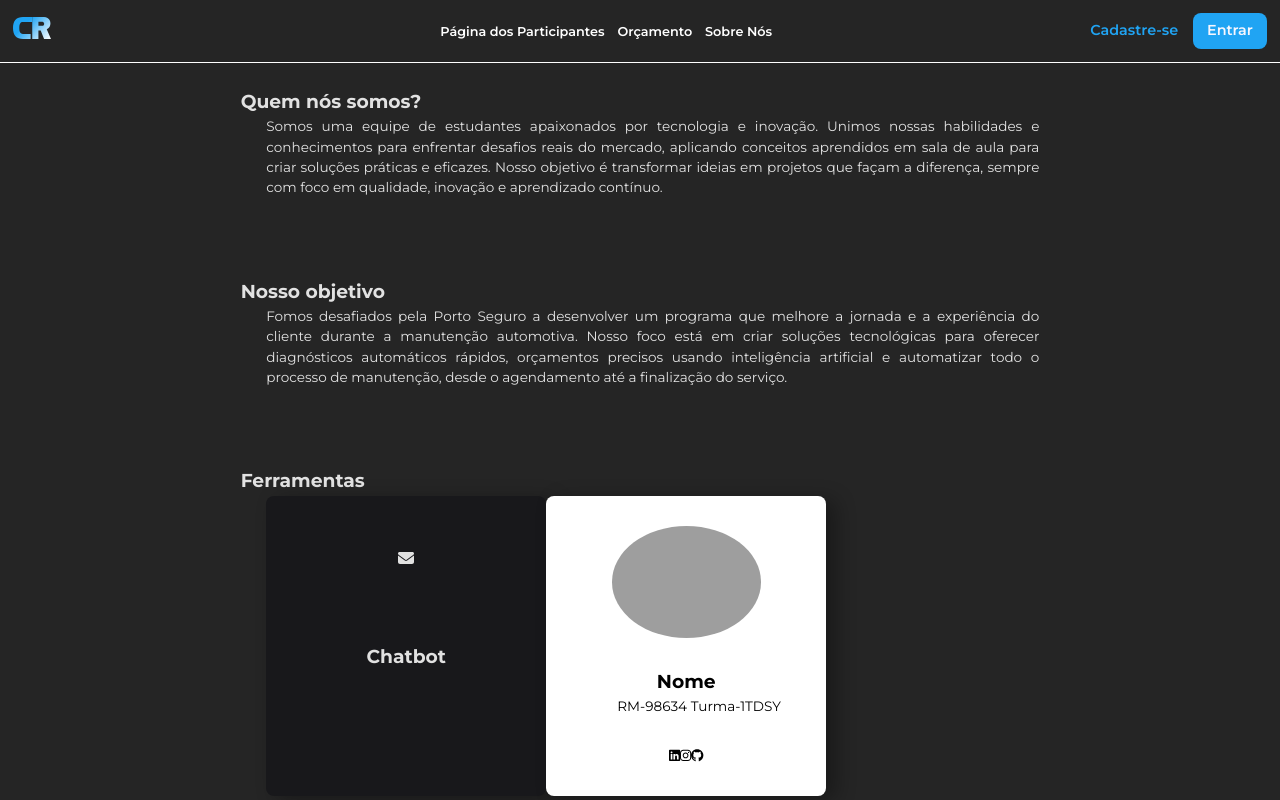
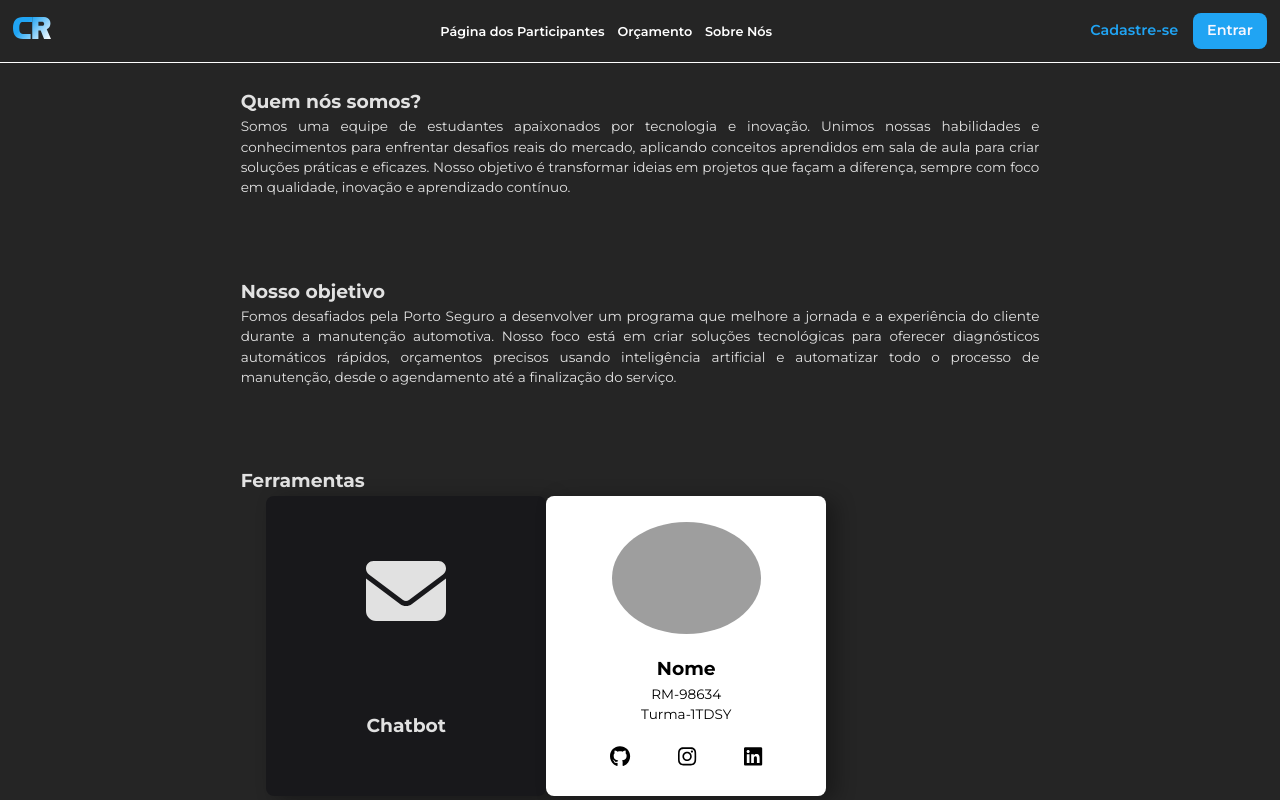
Before and after one commit to MatheusGmota/CarRepair, a React (Vite) app: page / in a window 1280 px wide. Shown: the top 800 px of the page. Built offline with nearby package versions, Linux system fonts and the light colour scheme; grey boxes are pictures that could not be loaded.

Commit message:
Cards Finalizados

```diff
--- a/src/Components/Card/Card.module.css
+++ b/src/Components/Card/Card.module.css
@@ -10,7 +10,12 @@
 }
 
 .primary {
+}
 
+.iconCard {
+    svg{
+        font-size: 5rem;
+    }
 }
 
 .secondary{
@@ -31,8 +36,25 @@
     font-weight: bold;
 }
 
+
+.body {
+    display: flex;
+    flex-direction: column;
+    align-items: center;
+}
+
+p{
+    margin: 0;
+}
+
 .socialMedias {
+    display: flex;
+    min-width: 80%;
+    justify-content: space-around;
     a{
         color: black;
+        svg {
+            font-size: 1.3rem;
+        }
     }
 }
--- a/src/Components/Card/Card.tsx
+++ b/src/Components/Card/Card.tsx
@@ -4,7 +4,8 @@ import { faGithub, faInstagram, faLinkedin } from "@fortawesome/free-brands-svg-
 import styles from "./Card.module.css"
 
 export const Card = ({image,icon,title,subtitle,type,hrefSocialMedia}:CardInterface) => {
-    const [hrefGit, hrefInsta, hrefLkdin] = hrefSocialMedia ? hrefSocialMedia : ""
+    const [hrefGit, hrefInsta, hrefLkdin] = hrefSocialMedia ? hrefSocialMedia : "";
+    const [a,b] = subtitle? subtitle : ""
     return (
         <>
             <article className={`${styles.card} ${styles[type]}`}>
@@ -12,21 +13,17 @@ export const Card = ({image,icon,title,subtitle,type,hrefSocialMedia}:CardInterf
                     <img src={image} alt="Imagem Random"  className={styles.image}/>}
                 {icon &&
                     <div className={styles.iconCard}>{icon}</div>}
-                <div>
+                <div className={styles.body}>
                     <h3 className={styles.title}>{title}</h3>
-                    <p className={styles.subtitle}>{subtitle}</p>
+                    <p>{a}</p>
+                    <p>{b}</p>
                 </div>
+                {hrefGit && hrefInsta && hrefLkdin &&
                 <div className={styles.socialMedias}>
-                    {hrefGit &&
-                        <a href={hrefGit}><FontAwesomeIcon icon={faGithub}/></a>
-                    }
-                    {hrefInsta &&
-                        <a href={hrefInsta}><FontAwesomeIcon icon={faInstagram}/></a>
-                    }
-                    {hrefLkdin &&
-                        <a href={hrefLkdin}><FontAwesomeIcon icon={faLinkedin}/></a>
-                    }
-                </div>
+                    <a href={hrefGit}><FontAwesomeIcon icon={faGithub}/></a>
+                    <a href={hrefInsta}><FontAwesomeIcon icon={faInstagram}/></a>
+                    <a href={hrefLkdin}><FontAwesomeIcon icon={faLinkedin}/></a>
+                </div>}
             </article>
         </>
     )
--- a/src/routes/Home/index.tsx
+++ b/src/routes/Home/index.tsx
@@ -26,7 +26,7 @@ export default function Home() {
                     <Card
                     image="https://images.unsplash.com/1/type-away.jpg"
                     title="Nome"
-                    subtitle="RM-98634 Turma-1TDSY"
+                    subtitle={["RM-98634", "Turma-1TDSY"]}
                     type="secondary"
                     hrefSocialMedia={["github.com","sfa","afs"]}>
                     </Card>
--- a/src/types.ts
+++ b/src/types.ts
@@ -8,7 +8,7 @@ export interface CardInterface {
     image?: string,
     icon?: JSX.Element,
     title: string,
-    subtitle?: string,
+    subtitle?: string[],
     hrefSocialMedia?: string[],
     type: 'primary' | 'secondary'
 }
```
